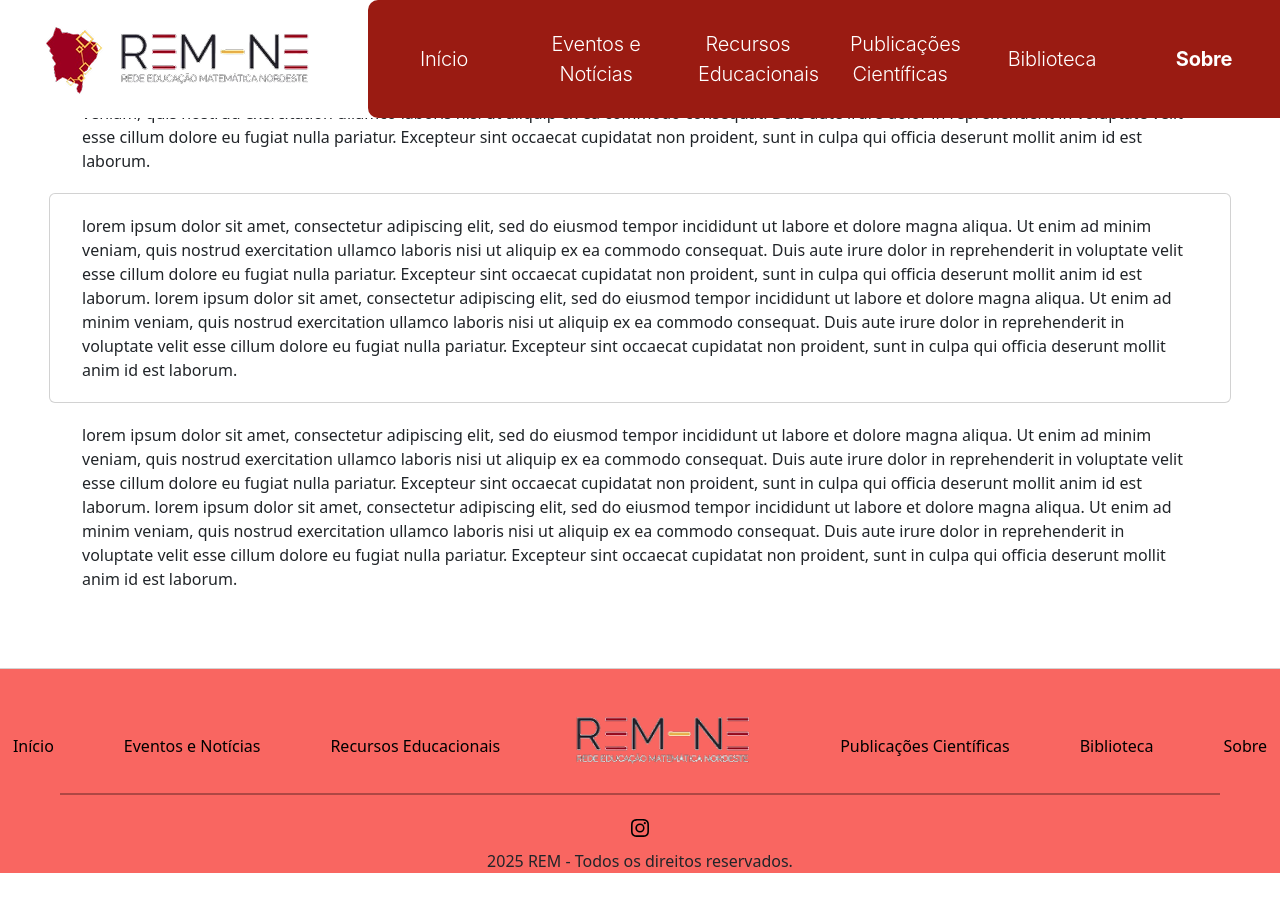
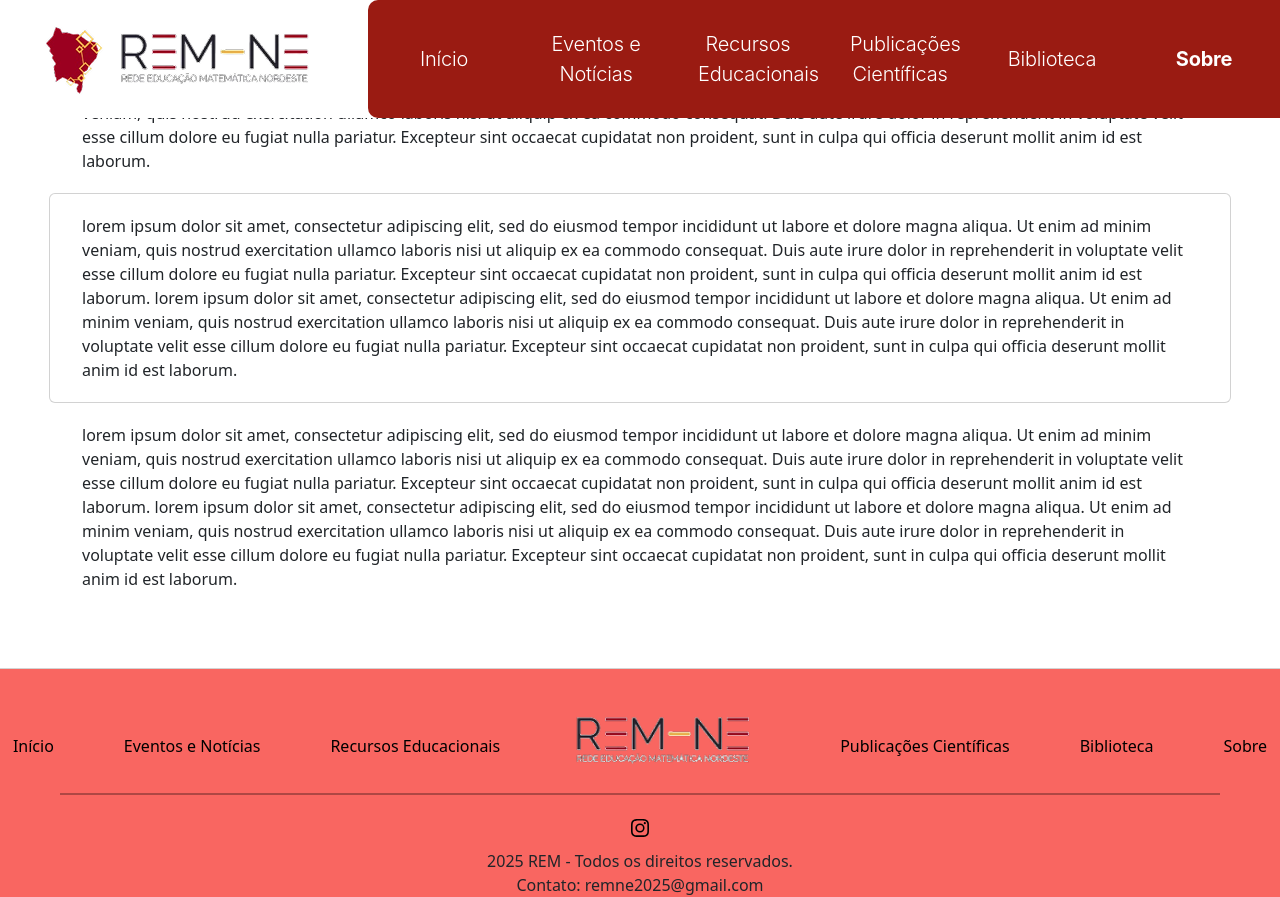
Before and after one commit to REM-NE/remNE, a React (Create React App) app: page /sobre in a window 1280 px wide. Before the commit the page ends 873 px from the top, so only its background shows below. Built offline with nearby package versions, Linux system fonts and the light colour scheme; no server answers.

Commit message:
contato commit

```diff
--- a/src/components/footer.js
+++ b/src/components/footer.js
@@ -29,6 +29,7 @@ function Footer() {
                 </a>
                 </div>
                 <span>2025 REM - Todos os direitos reservados.</span>
+                <span>Contato: remne2025@gmail.com</span>
             </section>
         </div>
 
```
